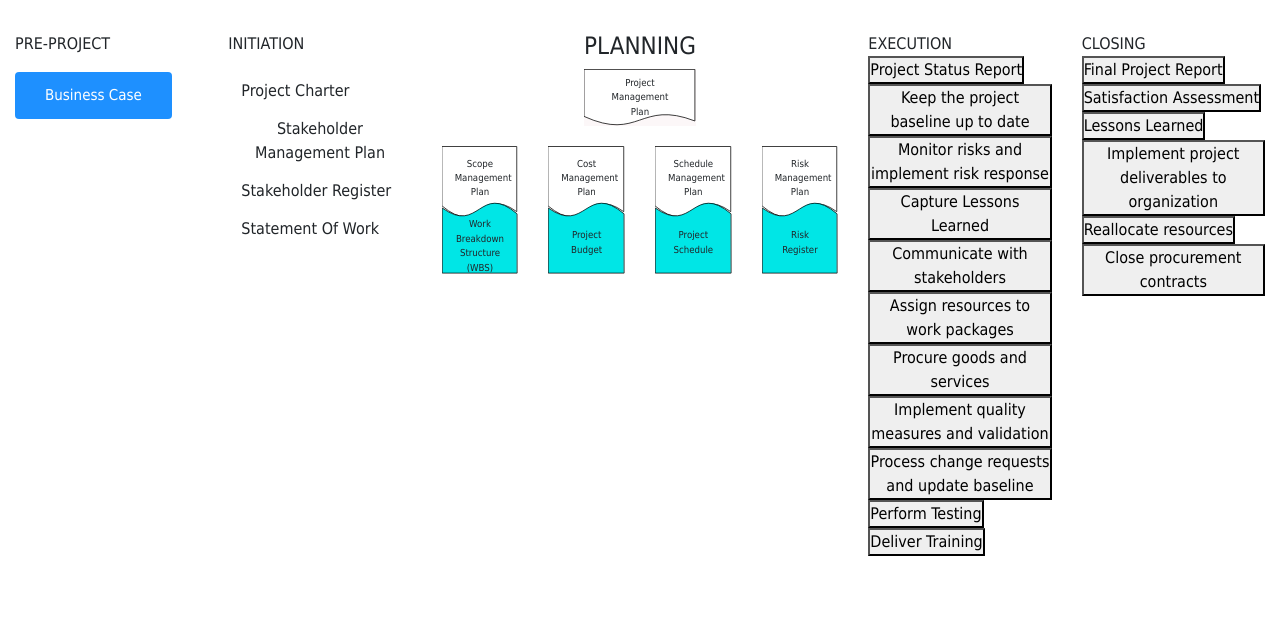
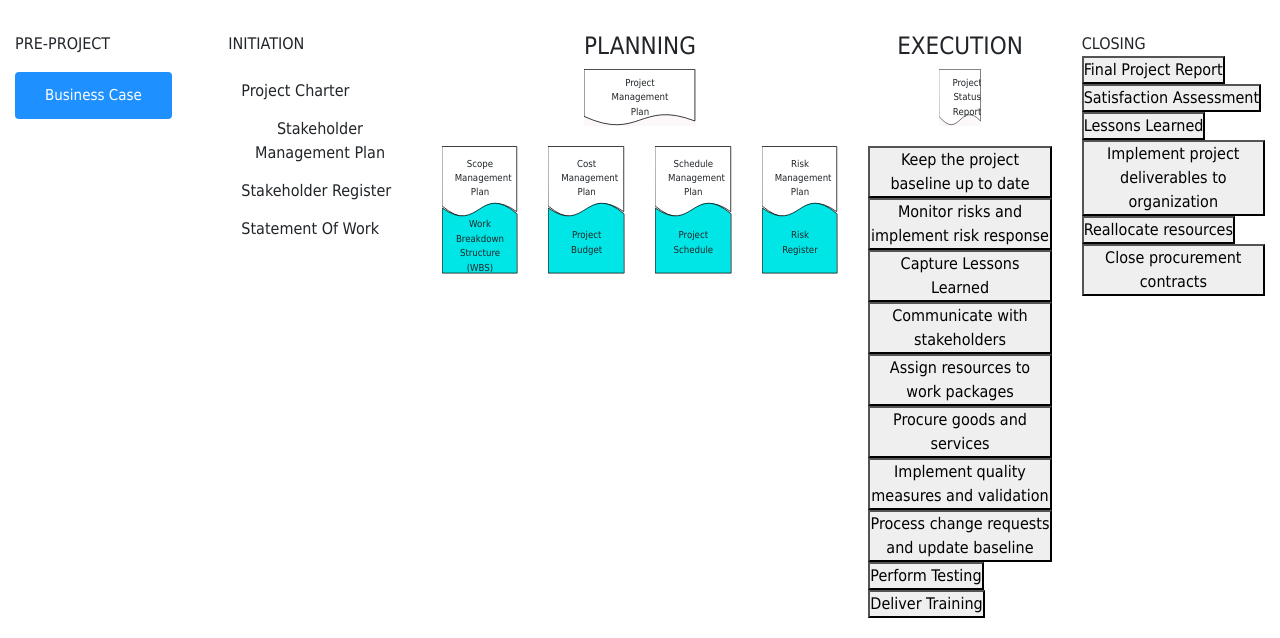
Before and after one commit to CodersInc-UOA/CodersIncProject, a plain HTML site: page index.html in a window 1280 px wide. Shown: the part 300-938 px from the top of the page. Before the commit the page ends 892 px from the top, so only its background shows below. Drawn offline with nearby package versions, Linux system fonts and the light colour scheme.

Commit message:
retool execution

```diff
--- a/index.html
+++ b/index.html
@@ -341,9 +341,43 @@
                 </div>
             </div>
             <div class="col-lg-2 col-sm-10">
-                <p>
-                    EXECUTION
-                    <button type=“button” id=“projectStatusReportID” class=“box1”>Project Status Report</button>
+              <div class="containerp-fluid">
+                <h4>EXECUTION</h4>
+                    <div class="row">
+                        <div class="col-4">
+                        </div>
+                        <div class="col-4">
+                            <div class="box1">
+                                <button type="button" class="btn" data-toggle="modal" data-target="#projectStatusReport" title="click for more detail">
+                                    Project Status
+                                    <br>
+                                    Report
+                                </button>
+                            </div>
+                            <div class="modal fade" id="projectStatusReport" tabindex="-1" role="dialog" aria-labelledby="projectStatusReportLabel" aria-hidden="true">
+                                <div class="modal-dialog" role="document">
+                                  <div class="modal-content">
+                                    <div class="modal-header">
+                                      <h5 class="modal-title" id="projectStatusReportLabel">Project Status Report</h5>
+                                      <button type="button" class="close" data-dismiss="modal" aria-label="Close">
+                                        <span aria-hidden="true">&times;</span>
+                                      </button>
+                                    </div>
+                                    <div class="modal-body">
+                                        <p>TLorem Ipsum is simply dummy text of the printing and typesetting industry. Lorem Ipsum has been the industry's standard dummy text ever since the 1500s, when an unknown printer took a galley of type and scrambled it to make a type specimen book.</p>
+                                        <p><a href="templates/Project Status Report.docx">Download Project Status Report</a></p>
+                                        <p><a href="#">Project Status Report Details</a></p>
+                                    </div>
+                                    <div class="modal-footer">
+                                      <button type="button" class="btn btn-secondary" data-dismiss="modal">Close</button>
+                                    </div>
+                                  </div>
+                                </div>
+                            </div>
+                        </div>
+                        <div class="col-4">
+                        </div>
+                    </div>
                     <button type=“button” id=“IDab” class=“box3”>Keep the project baseline up to date</button>
                     <button type=“button” id=“IDac” class=“box3”>Monitor risks and implement risk response</button>
                     <button type=“button” id=“IDad” class=“box3”>Capture Lessons Learned</button>
@@ -354,7 +388,7 @@
                     <button type=“button” id=“IDal” class=“box3”>Process change requests and update baseline</button>
                     <button type=“button” id=“IDak” class=“box3”>Perform Testing</button>
                     <button type=“button” id=“IDan” class=“box3”>Deliver Training</button>
-                </p>
+                  </div>
             </div>
             <div class="col-lg-2 col-sm-10">
                 <p>
```
